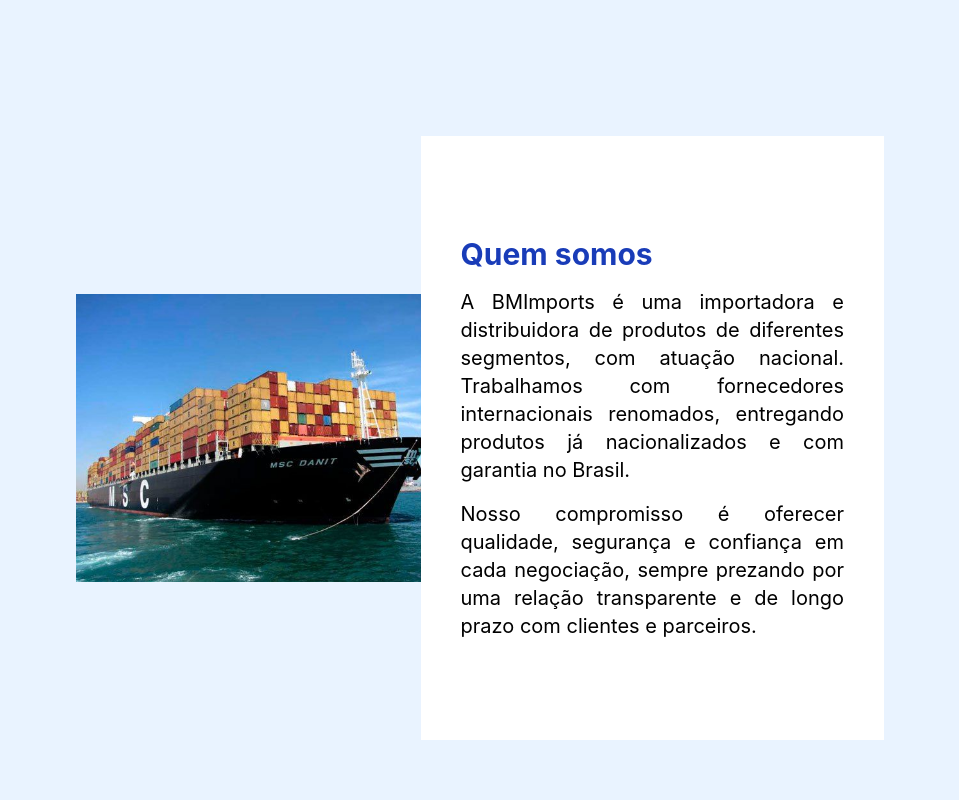
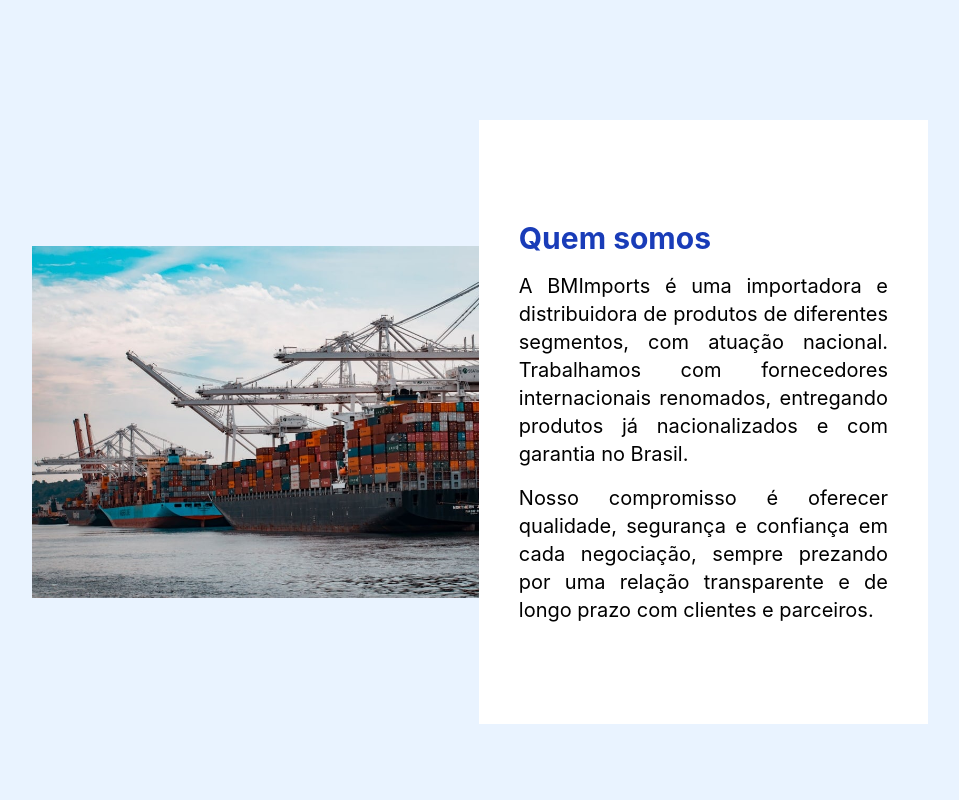
Before and after one commit to DevsDevTech/Institucional-BM-Imports, a React (Vite) app: page / in a window 1280 px wide. Shown: the part 880-1680 px from the top of the page, without its empty margins (160-1119 px from the left). Built offline with nearby package versions, Linux system fonts and the light colour scheme.

Commit message:
commit claro

```diff
--- a/src/App.css
+++ b/src/App.css
@@ -4,5 +4,5 @@
 @source "../node_modules/flowbite";
 
 body{
-  background-color: oklch(96.018% 0.01946 252.986)
+  background-color: oklch(96.018% 0.01946 252.986);
 }
--- a/src/components/AboutUs.jsx
+++ b/src/components/AboutUs.jsx
@@ -1,23 +1,21 @@
-import image from "../assets/img/aboutUs.jfif";
+import image from "../assets/img/aboutUs2.jfif";
 
 function AboutUs() {
   return (
-    <div
-      className="relative w-full bg-cover text-justify bg-center md:justify-center md:items-center rounded-lg lg:px-20 xl:px-50 2xl:px-70"
-    >
-      <div className="flex-col flex p-4 md:flex-row items-center lg:px-10 xl:px-25 2xl:px-40">
+    <div className="relative w-full bg-cover text-justify bg-center md:justify-center md:items-center rounded-lg lg:px-10 xl:px-30 2xl:px-50">
+      <div className="flex-col flex max-sm:p-4 md:flex-row items-center sm:px-8">
         <div className="">
-          <img src={image} alt="" className="relative md:-right-5" />
+          <img src={image} alt="" className="relative md:-right-10" />
         </div>
-        <div className="bg-white max-md:p-4 flex flex-col max-md:w-150 gap-4 relative md:-left-5 md:w-4/5 md:py-20 md:px-10 z-10 lg:py-[100px]">
+        <div className="bg-white max-md:p-4 flex flex-col gap-4 relative md:-left-10 md:w-4/5 md:py-20 md:px-10 z-10 lg:py-[100px]">
           <h2 className="text-3xl font-bold text-blue-800">Quem somos</h2>
-          <p className='max-md:text-lg lg:text-xl'>
+          <p className="max-md:text-lg lg:text-xl">
             A BMImports é uma importadora e distribuidora de produtos de
             diferentes segmentos, com atuação nacional. Trabalhamos com
             fornecedores internacionais renomados, entregando produtos já
             nacionalizados e com garantia no Brasil.
           </p>
-          <p className='max-md:text-lg lg:text-xl'>
+          <p className="max-md:text-lg lg:text-xl">
             Nosso compromisso é oferecer qualidade, segurança e confiança em
             cada negociação, sempre prezando por uma relação transparente e de
             longo prazo com clientes e parceiros.
--- a/src/components/ContactUs.jsx
+++ b/src/components/ContactUs.jsx
@@ -25,7 +25,7 @@ function ContactUs() {
         "qABTfAelWct2Gg9of"
       )
       .then((res) => {
-        console.log("Email enviado", res.status, res.text);
+        alert("E-mail enviado!");
         setName("");
         setEmail("");
         setMessage("");
--- a/src/components/Footer.jsx
+++ b/src/components/Footer.jsx
@@ -13,8 +13,8 @@ function Footer({ onScroll, refs }) {
               </div>
             </div>
           </div>
-          <div className="flex md:flex-row gap-10 px-4">
-            <div className="flex flex-col gap-3 md:w-1/2">
+          <div className="flex max-md:flex-col md:flex-row gap-10 px-4">
+            <div className="flex flex-col gap-3 md:w-1/3">
               <p className="text-xl font-semibold">Endereço</p>
               <div>
                 <p className="text-md text-gray-300">
@@ -32,7 +32,18 @@ function Footer({ onScroll, refs }) {
                 </a>
               </p>
             </div>
-            <div className="flex flex-col gap-4 md:w-1/2">
+            <div className="flex flex-col gap-3 md:w-1/3">
+              <p className="text-xl font-semibold">Loja física</p>
+              <div>
+                <p className="text-md text-gray-300">
+                  R. Adolfo André, 497 - Estancia Parque de Atibaia
+                </p>
+                <p className="text-md text-gray-300">
+                  Downtown, Atibaia - SP, 12940-280
+                </p>
+              </div>
+            </div>
+            <div className="flex flex-col gap-4 md:w-1/3">
               <p className="text-xl font-semibold">Quem somos</p>
               <p className="text-md text-gray-300">
                 <span className="font-bold">
```
Also changed, not shown: src/assets/img/aboutUs2.jfif (added).
